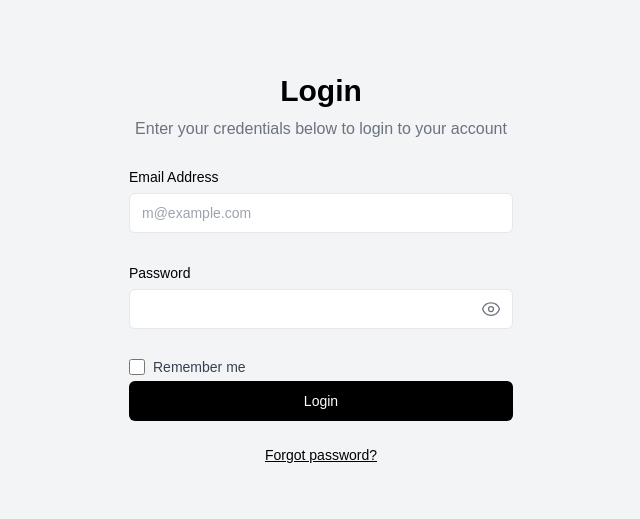
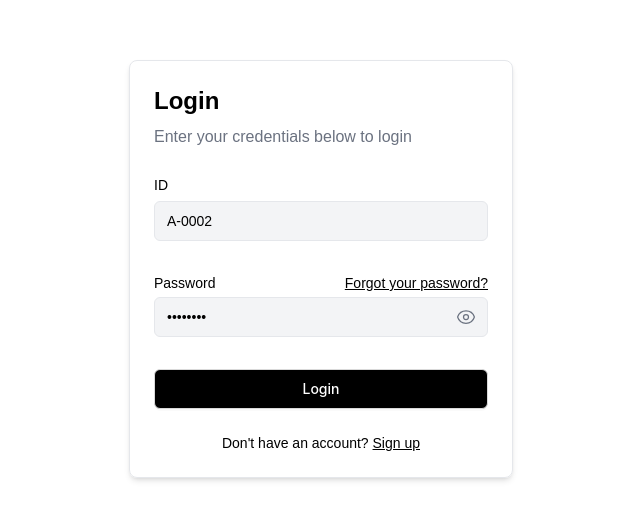
Before and after one commit to thecodermehedi/phum-client, a React (Vite) app: page /auth/login in a window 1280 px wide. Shown: the part 131-650 px from the top of the page, without its empty margins (319-959 px from the left). Built offline with nearby package versions, Linux system fonts and the light colour scheme; a web font is replaced by a local one.

Commit message:
feat: enhance login form with user authentication and improved UI elements

```diff
--- a/src/pages/Login.tsx
+++ b/src/pages/Login.tsx
@@ -1,49 +1,80 @@
+import { Button } from 'antd'
 import { useState } from 'react'
 import { useForm } from 'react-hook-form'
+import { Link } from 'react-router-dom'
+import { useLoginMutation } from '../redux/featues/auth/authApi'
 
 export default function LoginForm() {
  const [showPassword, setShowPassword] = useState(false)
- const { register, handleSubmit, formState: { errors, isSubmitting } } = useForm()
+ const [login, { data, error }] = useLoginMutation()
+ console.log("useLoginMutation", data)
+ console.log("useLoginMutation", error)
+ interface FormData {
+  id: string;
+  password: string;
+ }
+ const { register, handleSubmit, formState: { errors, isSubmitting } } = useForm<FormData>({
+  defaultValues: {
+   id: 'A-0002',
+   password: 'admin123'
+  }
+ })
 
- const onSubmit = async () => {
-
+ const onSubmit = async (data: FormData): Promise<void> => {
+  const userInfo = {
+   id: data.id,
+   password: data.password
+  }
+  try {
+   await login(userInfo)
+  } catch (error) {
+   console.error('Failed to login', error)
+  }
  }
 
  return (
-  <div className="flex min-h-screen items-center justify-center bg-gray-100 p-4">
-   <div className="w-full max-w-sm space-y-6">
-    <div className="space-y-2 text-center">
-     <h1 className="text-3xl font-bold">Login</h1>
+  <div className="flex min-h-screen items-center justify-center">
+   <div className="w-full max-w-sm space-y-6 shadow-md border rounded-lg p-6">
+    <div className="space-y-2">
+     <h1 className="text-2xl font-bold">Login</h1>
      <p className="text-gray-500 dark:text-gray-400">
-      Enter your credentials below to login to your account
+      Enter your credentials below to login
      </p>
     </div>
     <form onSubmit={handleSubmit(onSubmit)} className="space-y-1">
      <div className="space-y-1">
-      <label htmlFor="email" className="text-sm font-medium leading-none peer-disabled:cursor-not-allowed peer-disabled:opacity-70">
-       Email Address
+      <label htmlFor="id" className="text-sm font-medium leading-none peer-disabled:cursor-not-allowed peer-disabled:opacity-70">
+       ID
       </label>
       <input
-       id="email"
-       type="email"
-       placeholder="m@example.com"
-       className="flex h-10 w-full rounded-md border border-input bg-background px-3 py-2 text-sm placeholder:text-muted-foreground focus-visible:outline-none focus-visible:border-2 focus-visible:border-black disabled:cursor-not-allowed disabled:opacity-50"
-       {...register('email')}
+       id="id"
+       type="text"
+       placeholder=""
+       className="flex h-10 w-full rounded-md border border-input bg-gray-100 px-3 py-2 text-sm placeholder:text-muted-foreground focus-visible:bg-white focus-visible:outline-none focus-visible:border focus-visible:border-gray-400 disabled:cursor-not-allowed disabled:opacity-50"
+       {...register('id', { required: true })}
       />
-      <p className={`text-sm text-red-500 h-5 ${errors.email ? 'visible' : 'invisible'}`}>
-       {String(errors?.email?.message) || 'Error placeholder'}
+      <p className={`text-xs text-red-500 h-6 ${errors.id ? 'visible' : 'invisible'}`}>
+       {errors.id?.message?.toString() || 'Please enter a valid id'}
       </p>
      </div>
      <div className="space-y-1">
-      <label htmlFor="password" className="text-sm font-medium leading-none peer-disabled:cursor-not-allowed peer-disabled:opacity-70">
-       Password
-      </label>
+      <div className='flex items-center'>
+       <label htmlFor="password" className="text-sm font-medium leading-none peer-disabled:cursor-not-allowed peer-disabled:opacity-70">
+        Password
+       </label>
+       <Link to="#" className="ml-auto inline-block text-sm underline">
+        Forgot your password?
+       </Link>
+      </div>
       <div className="relative">
        <input
         id="password"
         type={showPassword ? "text" : "password"}
-        className="flex h-10 w-full rounded-md border border-input bg-background px-3 py-2 text-sm placeholder:text-muted-foreground focus-visible:outline-none focus-visible:border-2 focus-visible:border-black disabled:cursor-not-allowed disabled:opacity-50"
-        {...register('password')}
+        placeholder="8-16 (A-Z, a-z, 0-9, @#$%)"
+        minLength={8}
+        maxLength={16}
+        className="flex h-10 w-full rounded-md border border-input bg-gray-100 px-3 py-2 text-sm placeholder:text-muted-foreground focus-visible:bg-white focus-visible:outline-none focus-visible:border focus-visible:border-gray-400 disabled:cursor-not-allowed disabled:opacity-50"
+        {...register('password', { required: true })}
        />
        <button
         type="button"
@@ -52,38 +83,30 @@ export default function LoginForm() {
         aria-label={showPassword ? "Hide password" : "Show password"}
        >
         {showPassword ? (
-         <svg xmlns="http://www.w3.org/2000/svg" fill="none" viewBox="0 0 24 24" strokeWidth={1.5} stroke="currentColor" className="w-5 h-5">
+         <svg xmlns="http://www.w3.org/2000/svg" fill="none" viewBox="0 0 24 24" strokeWidth={1.5} stroke="currentColor" className="size-5">
           <path strokeLinecap="round" strokeLinejoin="round" d="M3.98 8.223A10.477 10.477 0 001.934 12C3.226 16.338 7.244 19.5 12 19.5c.993 0 1.953-.138 2.863-.395M6.228 6.228A10.45 10.45 0 0112 4.5c4.756 0 8.773 3.162 10.065 7.498a10.523 10.523 0 01-4.293 5.774M6.228 6.228L3 3m3.228 3.228l3.65 3.65m7.894 7.894L21 21m-3.228-3.228l-3.65-3.65m0 0a3 3 0 10-4.243-4.243m4.242 4.242L9.88 9.88" />
          </svg>
         ) : (
-         <svg xmlns="http://www.w3.org/2000/svg" fill="none" viewBox="0 0 24 24" strokeWidth={1.5} stroke="currentColor" className="w-5 h-5">
+         <svg xmlns="http://www.w3.org/2000/svg" fill="none" viewBox="0 0 24 24" strokeWidth={1.5} stroke="currentColor" className="size-5">
           <path strokeLinecap="round" strokeLinejoin="round" d="M2.036 12.322a1.012 1.012 0 010-.639C3.423 7.51 7.36 4.5 12 4.5c4.638 0 8.573 3.007 9.963 7.178.07.207.07.431 0 .639C20.577 16.49 16.64 19.5 12 19.5c-4.638 0-8.573-3.007-9.963-7.178z" />
           <path strokeLinecap="round" strokeLinejoin="round" d="M15 12a3 3 0 11-6 0 3 3 0 016 0z" />
          </svg>
         )}
        </button>
       </div>
-      <p className={`text-sm text-red-500 h-5 ${errors.password ? 'visible' : 'invisible'}`}>
-       {String(errors?.password?.message) || 'Error placeholder'}
+      <p className={`text-xs text-red-500 h-6 ${errors.password ? 'visible' : 'invisible'}`}>
+       {errors.password?.message?.toString() || 'Please enter a valid password'}
       </p>
      </div>
-     <div className="flex items-center space-x-2">
-      <input
-       type="checkbox"
-       id="rememberMe"
-       {...register('rememberMe')}
-       className="h-4 w-4 rounded border-gray-300 text-black"
-      />
-      <label htmlFor="rememberMe" className="text-sm text-gray-700">Remember me</label>
-     </div>
+     {/*
      <button
       type="submit"
       disabled={isSubmitting}
-      className="inline-flex items-center justify-center rounded-md text-sm font-medium transition-colors focus-visible:outline-none  disabled:pointer-events-none disabled:opacity-50 bg-black text-white hover:bg-black/90 h-10 px-4 py-2 w-full"
+      className="inline-flex items-center justify-center rounded-md text-sm font-medium transition-colors focus-visible:outline-none  disabled:pointer-events-none disabled:opacity-50 bg-black text-white hover:bg-black/90 dark:bg-white dark:text-black dark:hover:bg-white/90 h-10 px-4 py-2 w-full"
      >
       {isSubmitting ? (
        <>
-        <svg className="mr-2 h-4 w-4 animate-spin" xmlns="http://www.w3.org/2000/svg" fill="none" viewBox="0 0 24 24">
+        <svg className="mr-2 size-4 animate-spin" xmlns="http://www.w3.org/2000/svg" fill="none" viewBox="0 0 24 24">
          <circle className="opacity-25" cx="12" cy="12" r="10" stroke="currentColor" strokeWidth="4"></circle>
          <path className="opacity-75" fill="currentColor" d="M4 12a8 8 0 018-8V0C5.373 0 0 5.373 0 12h4zm2 5.291A7.962 7.962 0 014 12H0c0 3.042 1.135 5.824 3 7.938l3-2.647z"></path>
         </svg>
@@ -92,12 +115,18 @@ export default function LoginForm() {
       ) : (
        'Login'
       )}
-     </button>
+     </button> */}
+     <Button
+      htmlType='submit'
+      size='large'
+
+      className='rounded-md text-sm font-medium transition-colors focus-visible:outline-none  disabled:pointer-events-none disabled:opacity-50 bg-black text-white w-full h-10'>Login</Button>
     </form>
-    <div className="text-center text-sm">
-     <a href="#" className="underline">
-      Forgot password?
-     </a>
+    <div className="mt-4 text-center text-sm">
+     Don&apos;t have an account?{" "}
+     <Link to="#" className="underline">
+      Sign up
+     </Link>
     </div>
    </div>
   </div>
```
